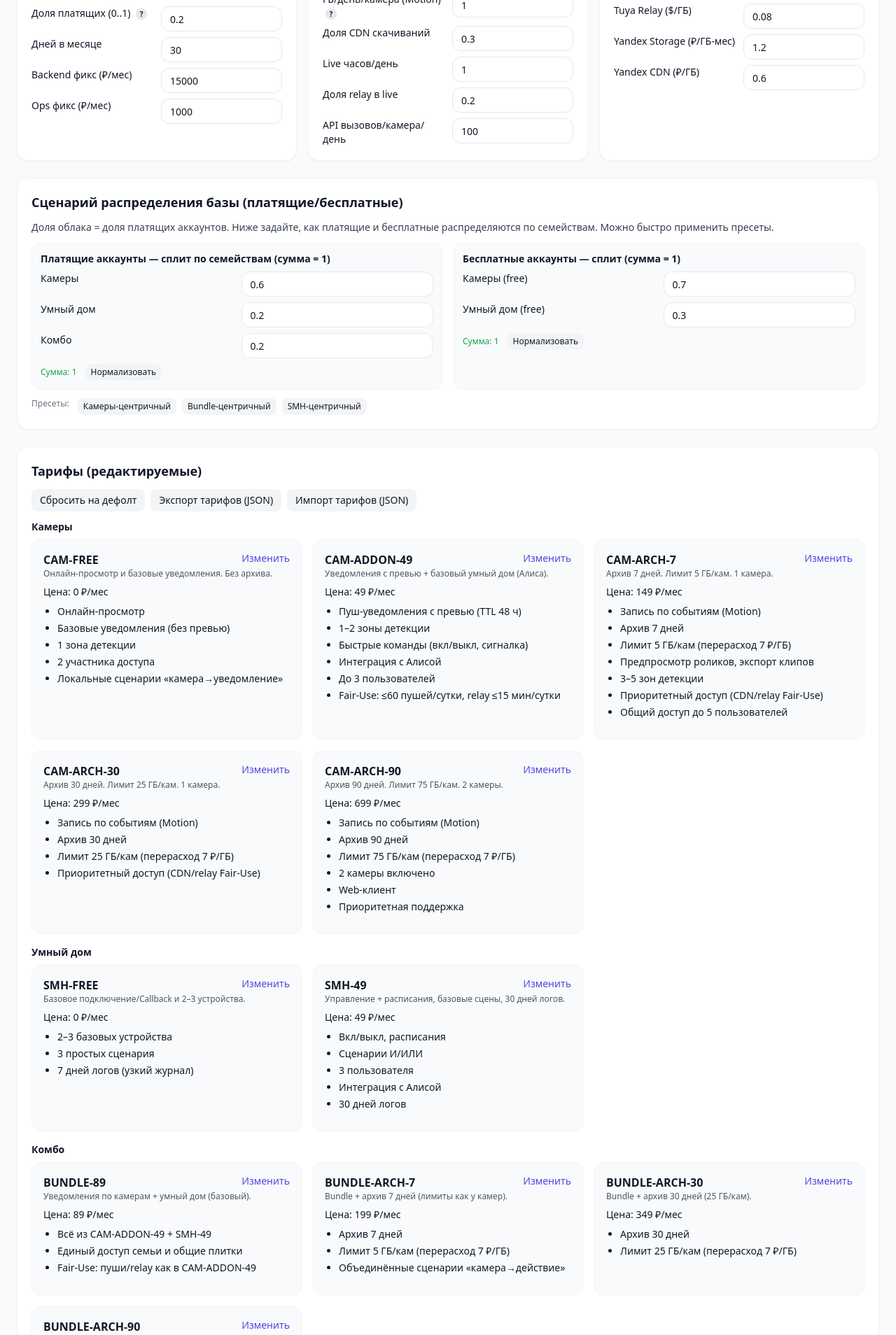
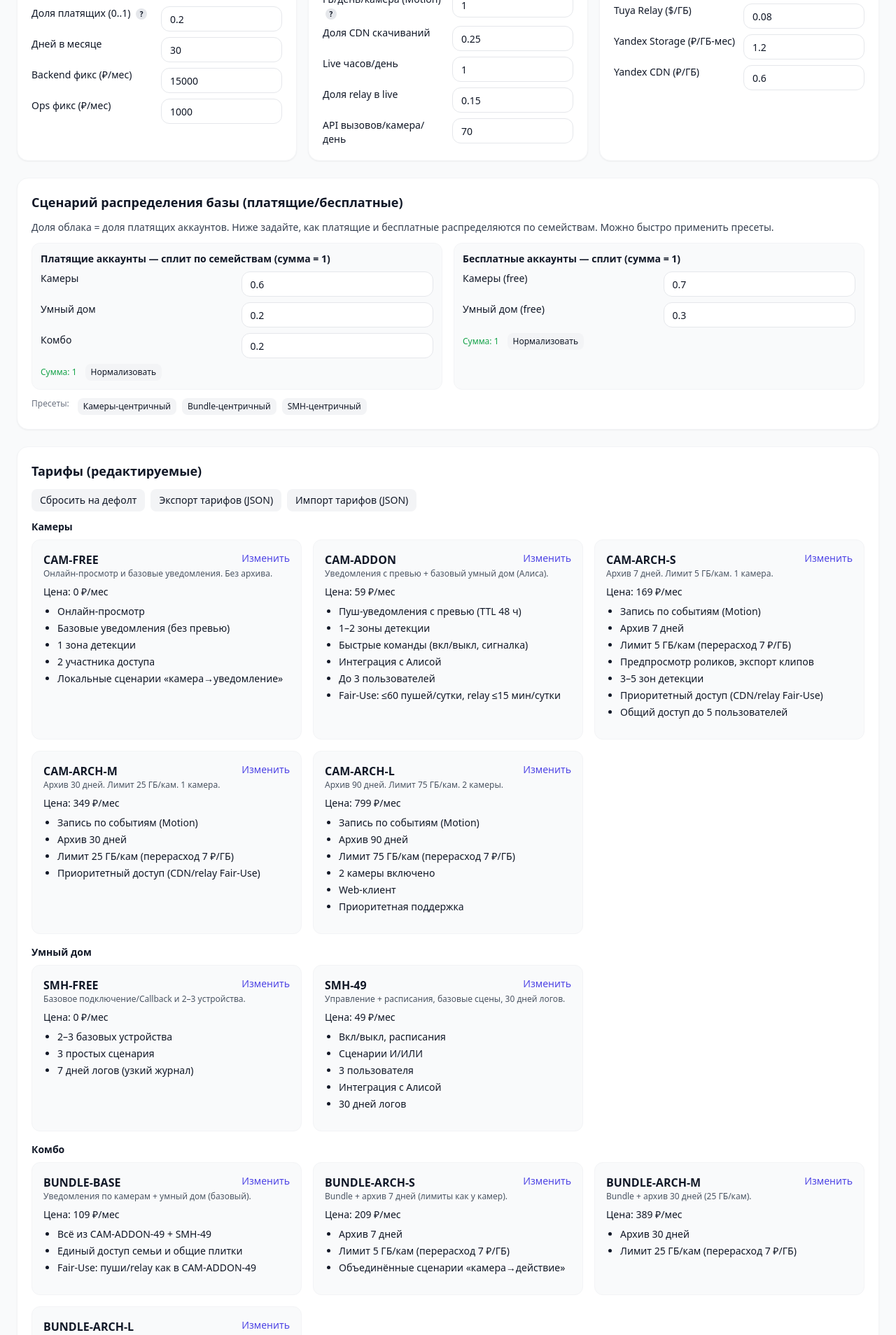
Before and after one commit to Max13Good/camera_application_calculate, a React (Vite) app: page / in a window 1280 px wide. Shown: the part 560-2468 px from the top of the page at 70% size. Built offline with nearby package versions, Linux system fonts and the light colour scheme.

Commit message:
Sandbox snapshot commit

```diff
--- a/src/App.tsx
+++ b/src/App.tsx
@@ -163,6 +163,22 @@
                     <input className={inputCls} type="number" step={0.01} value={t.varCost?.tuyaMsgsperMLNUSD ?? ""} onChange={e=>updateTariffNested(t.id, "varCost", "tuyaMsgsperMLNUSD", Number(e.target.value))} />
                     <label>Tuya Relay $/ГБ <Help text="Перенаправление потоков (relay), стоимость за ГБ (USD)" /></label>
                     <input className={inputCls} type="number" step={0.01} value={t.varCost?.tuyaRelayUSDpGB ?? ""} onChange={e=>updateTariffNested(t.id, "varCost", "tuyaRelayUSDpGB", Number(e.target.value))} />
+
+                    <div className="col-span-2 font-semibold mt-2">Мультипликаторы (varCost multipliers)</div>
+                    <label>Storage × <Help text="Множитель к цене Yandex Storage (по тарифу)" /></label>
+                    <input className={inputCls} type="number" step={0.05} value={t.varCost?.yandexStorageRUBpGBmMul ?? ""} onChange={e=>updateTariffNested(t.id, "varCost", "yandexStorageRUBpGBmMul", Number(e.target.value))} />
+                    <label>CDN × <Help text="Множитель к цене Yandex CDN (по тарифу)" /></label>
+                    <input className={inputCls} type="number" step={0.05} value={t.varCost?.yandexCDNRUBpGBMul ?? ""} onChange={e=>updateTariffNested(t.id, "varCost", "yandexCDNRUBpGBMul", Number(e.target.value))} />
+                    <label>avgGb/day × <Help text="Множитель к среднему объёму/день/камера" /></label>
+                    <input className={inputCls} type="number" step={0.05} value={t.varCost?.avgGbPerDayMotionMul ?? ""} onChange={e=>updateTariffNested(t.id, "varCost", "avgGbPerDayMotionMul", Number(e.target.value))} />
+                    <label>cdnRatio × <Help text="Множитель к доле CDN для тарифа" /></label>
+                    <input className={inputCls} type="number" step={0.05} value={t.varCost?.cdnRatioMul ?? ""} onChange={e=>updateTariffNested(t.id, "varCost", "cdnRatioMul", Number(e.target.value))} />
+                    <label>Tuya API × <Help text="Множитель к стоимости API (по тарифу)" /></label>
+                    <input className={inputCls} type="number" step={0.05} value={t.varCost?.tuyaApiMul ?? ""} onChange={e=>updateTariffNested(t.id, "varCost", "tuyaApiMul", Number(e.target.value))} />
+                    <label>Tuya Msgs × <Help text="Множитель к стоимости сообщений (по тарифу)" /></label>
+                    <input className={inputCls} type="number" step={0.05} value={t.varCost?.tuyaMsgsMul ?? ""} onChange={e=>updateTariffNested(t.id, "varCost", "tuyaMsgsMul", Number(e.target.value))} />
+                    <label>Tuya Relay × <Help text="Множитель к цене relay/GB (по тарифу)" /></label>
+                    <input className={inputCls} type="number" step={0.05} value={t.varCost?.tuyaRelayMul ?? ""} onChange={e=>updateTariffNested(t.id, "varCost", "tuyaRelayMul", Number(e.target.value))} />
 
                     <div className="col-span-2 font-semibold mt-2">Прогноз/маркетинг</div>
                     <label>baseShare0 <Help text="Стартовая доля в пуле аудитории семейства (0..1)" /></label>
@@ -309,10 +325,10 @@
   // Распределение текущей базы: платящие vs бесплатные, и сплит по семействам
   const [paidSplit, setPaidSplit] = useState({ camera: 0.6, smarthome: 0.2, bundle: 0.2 });
   const [freeSplit, setFreeSplit] = useState({ camera: 0.7, smarthome: 0.3 });
-  const [cdnRatio, setCdnRatio] = useState(0.3);
+  const [cdnRatio, setCdnRatio] = useState(0.25);
   const [liveHours, setLiveHours] = useState(1);
-  const [relayShare, setRelayShare] = useState(0.2);
-  const [apiPerDay, setApiPerDay] = useState(100);
+  const [relayShare, setRelayShare] = useState(0.15);
+  const [apiPerDay, setApiPerDay] = useState(70);
   const [monthDays, setMonthDays] = useState(30);
   const [backendFixed, setBackendFixed] = useState(15000);
   const [opsFixed, setOpsFixed] = useState(1000);
@@ -389,7 +405,7 @@
     {
       id: "cam_addon_49",
       family: "camera",
-      name: "CAM‑ADDON‑49",
+      name: "CAM‑ADDON",
       description: "Уведомления с превью + базовый умный дом (Алиса).",
       features: [
         "Пуш‑уведомления с превью (TTL 48 ч)",
@@ -399,7 +415,7 @@
         "До 3 пользователей",
         "Fair‑Use: ≤60 пушей/сутки, relay ≤15 мин/сутки",
       ],
-      price: 49,
+      price: 59,
       includedCams: 1,
       archiveDays: 0,
       gbCapPerCam: 0,
@@ -409,7 +425,7 @@
     {
       id: "cam_arch_7",
       family: "camera",
-      name: "CAM‑ARCH‑7",
+      name: "CAM‑ARCH‑S",
       description: "Архив 7 дней. Лимит 5 ГБ/кам. 1 камера.",
       features: [
         "Запись по событиям (Motion)",
@@ -420,17 +436,17 @@
         "Приоритетный доступ (CDN/relay Fair‑Use)",
         "Общий доступ до 5 пользователей",
       ],
-      price: 149,
+      price: 169,
       includedCams: 1,
       archiveDays: 7,
       gbCapPerCam: 5,
-      overageRUBperGB: 7,
+      overageRUBperGB: 10,
       forecast: { baseShare0: 0.1, adoptionNew: 0.35, churn: 0.025, upgradeTo: "cam_arch_30", upgradeRate: 0.015, downgradeTo: "cam_addon_49", downgradeRate: 0.005 },
     },
     {
       id: "cam_arch_30",
       family: "camera",
-      name: "CAM‑ARCH‑30",
+      name: "CAM‑ARCH‑M",
       description: "Архив 30 дней. Лимит 25 ГБ/кам. 1 камера.",
       features: [
         "Запись по событиям (Motion)",
@@ -438,17 +454,17 @@
         "Лимит 25 ГБ/кам (перерасход 7 ₽/ГБ)",
         "Приоритетный доступ (CDN/relay Fair‑Use)",
       ],
-      price: 299,
+      price: 349,
       includedCams: 1,
       archiveDays: 30,
       gbCapPerCam: 25,
-      overageRUBperGB: 7,
+      overageRUBperGB: 10,
       forecast: { baseShare0: 0.04, adoptionNew: 0.25, churn: 0.02, upgradeTo: "cam_arch_90", upgradeRate: 0.01, downgradeTo: "cam_arch_7", downgradeRate: 0.01 },
     },
     {
       id: "cam_arch_90",
       family: "camera",
-      name: "CAM‑ARCH‑90",
+      name: "CAM‑ARCH‑L",
       description: "Архив 90 дней. Лимит 75 ГБ/кам. 2 камеры.",
       features: [
         "Запись по событиям (Motion)",
@@ -458,11 +474,11 @@
         "Web‑клиент",
         "Приоритетная поддержка",
       ],
-      price: 699,
-      includedCams: 2,
+      price: 799,
+      includedCams: 1,
       archiveDays: 90,
       gbCapPerCam: 75,
-      overageRUBperGB: 7,
+      overageRUBperGB: 10,
       forecast: { baseShare0: 0.01, adoptionNew: 0.15, churn: 0.015, downgradeTo: "cam_arch_30", downgradeRate: 0.01 },
     },
 
@@ -500,14 +516,14 @@
     {
       id: "bundle_89",
       family: "bundle",
-      name: "BUNDLE‑89",
+      name: "BUNDLE‑BASE",
       description: "Уведомления по камерам + умный дом (базовый).",
       features: [
         "Всё из CAM‑ADDON‑49 + SMH‑49",
         "Единый доступ семьи и общие плитки",
         "Fair‑Use: пуши/relay как в CAM‑ADDON‑49",
       ],
-      price: 89,
+      price: 109,
       includedCams: 1,
       archiveDays: 0,
       forecast: { baseShare0: 0.6, adoptionNew: 0.4, churn: 0.03, upgradeTo: "bundle_arch_7", upgradeRate: 0.02 },
@@ -515,51 +531,51 @@
     {
       id: "bundle_arch_7",
       family: "bundle",
-      name: "BUNDLE‑ARCH‑7",
+      name: "BUNDLE‑ARCH‑S",
       description: "Bundle + архив 7 дней (лимиты как у камер).",
       features: [
         "Архив 7 дней",
         "Лимит 5 ГБ/кам (перерасход 7 ₽/ГБ)",
         "Объединённые сценарии «камера→действие»",
       ],
-      price: 199,
+      price: 209,
       includedCams: 1,
       archiveDays: 7,
       gbCapPerCam: 5,
-      overageRUBperGB: 7,
+      overageRUBperGB: 10,
       forecast: { baseShare0: 0.25, adoptionNew: 0.35, churn: 0.025, upgradeTo: "bundle_arch_30", upgradeRate: 0.015, downgradeTo: "bundle_89", downgradeRate: 0.01 },
     },
     {
       id: "bundle_arch_30",
       family: "bundle",
-      name: "BUNDLE‑ARCH‑30",
+      name: "BUNDLE‑ARCH‑M",
       description: "Bundle + архив 30 дней (25 ГБ/кам).",
       features: [
         "Архив 30 дней",
         "Лимит 25 ГБ/кам (перерасход 7 ₽/ГБ)",
       ],
-      price: 349,
+      price: 389,
       includedCams: 1,
       archiveDays: 30,
       gbCapPerCam: 25,
-      overageRUBperGB: 7,
+      overageRUBperGB: 10,
       forecast: { baseShare0: 0.1, adoptionNew: 0.2, churn: 0.02, upgradeTo: "bundle_arch_90", upgradeRate: 0.01, downgradeTo: "bundle_arch_7", downgradeRate: 0.01 },
     },
     {
       id: "bundle_arch_90",
       family: "bundle",
-      name: "BUNDLE‑ARCH‑90",
+      name: "BUNDLE‑ARCH‑L",
       description: "Bundle + архив 90 дней (75 ГБ/кам). 2 камеры.",
       features: [
         "Архив 90 дней",
         "Лимит 75 ГБ/кам (перерасход 7 ₽/ГБ)",
         "2 камеры включено",
       ],
-      price: 799,
-      includedCams: 2,
+      price: 839,
+      includedCams: 1,
       archiveDays: 90,
       gbCapPerCam: 75,
-      overageRUBperGB: 7,
+      overageRUBperGB: 10,
       forecast: { baseShare0: 0.05, adoptionNew: 0.05, churn: 0.015, downgradeTo: "bundle_arch_30", downgradeRate: 0.01 },
     },
   ];
```
